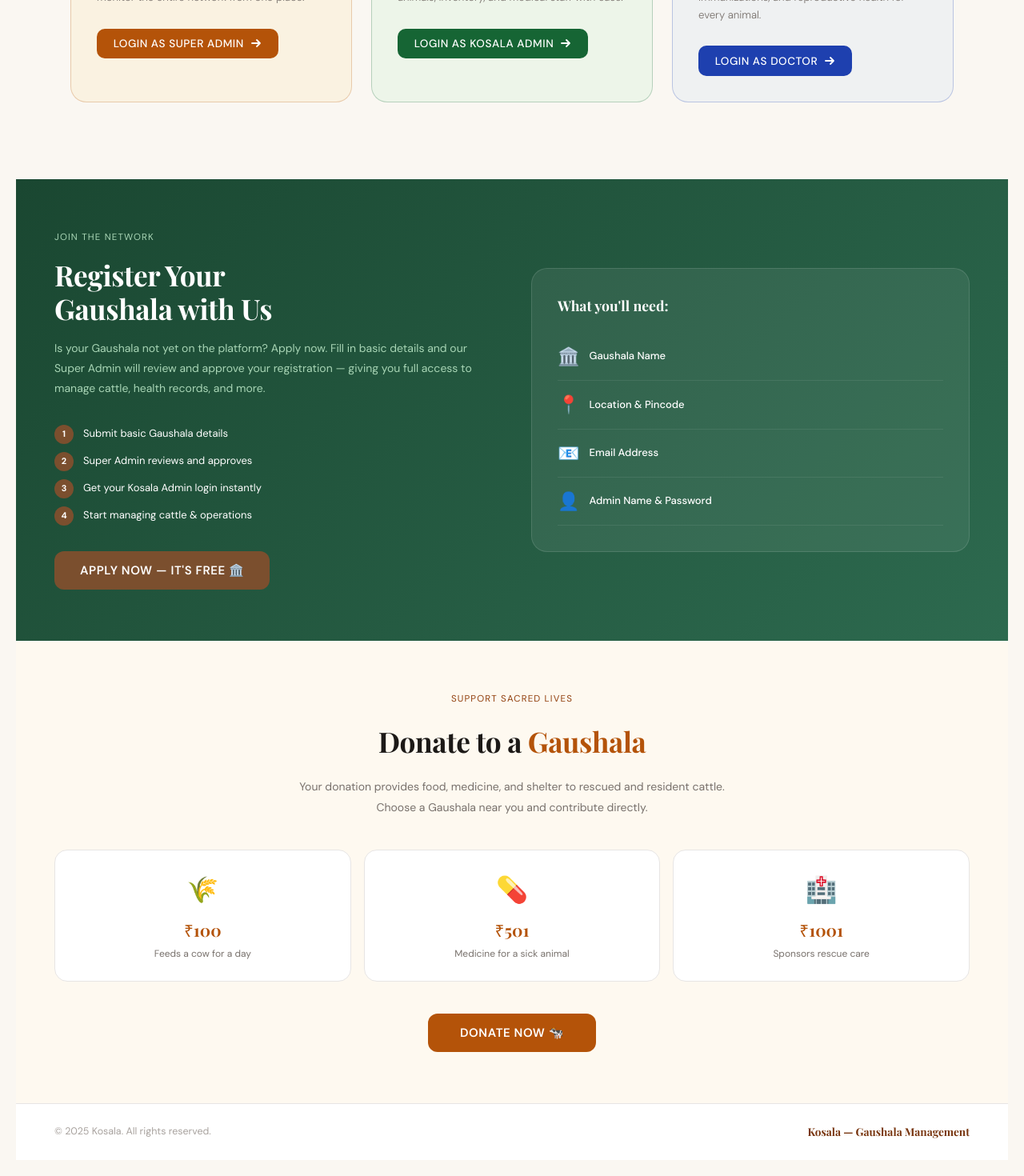
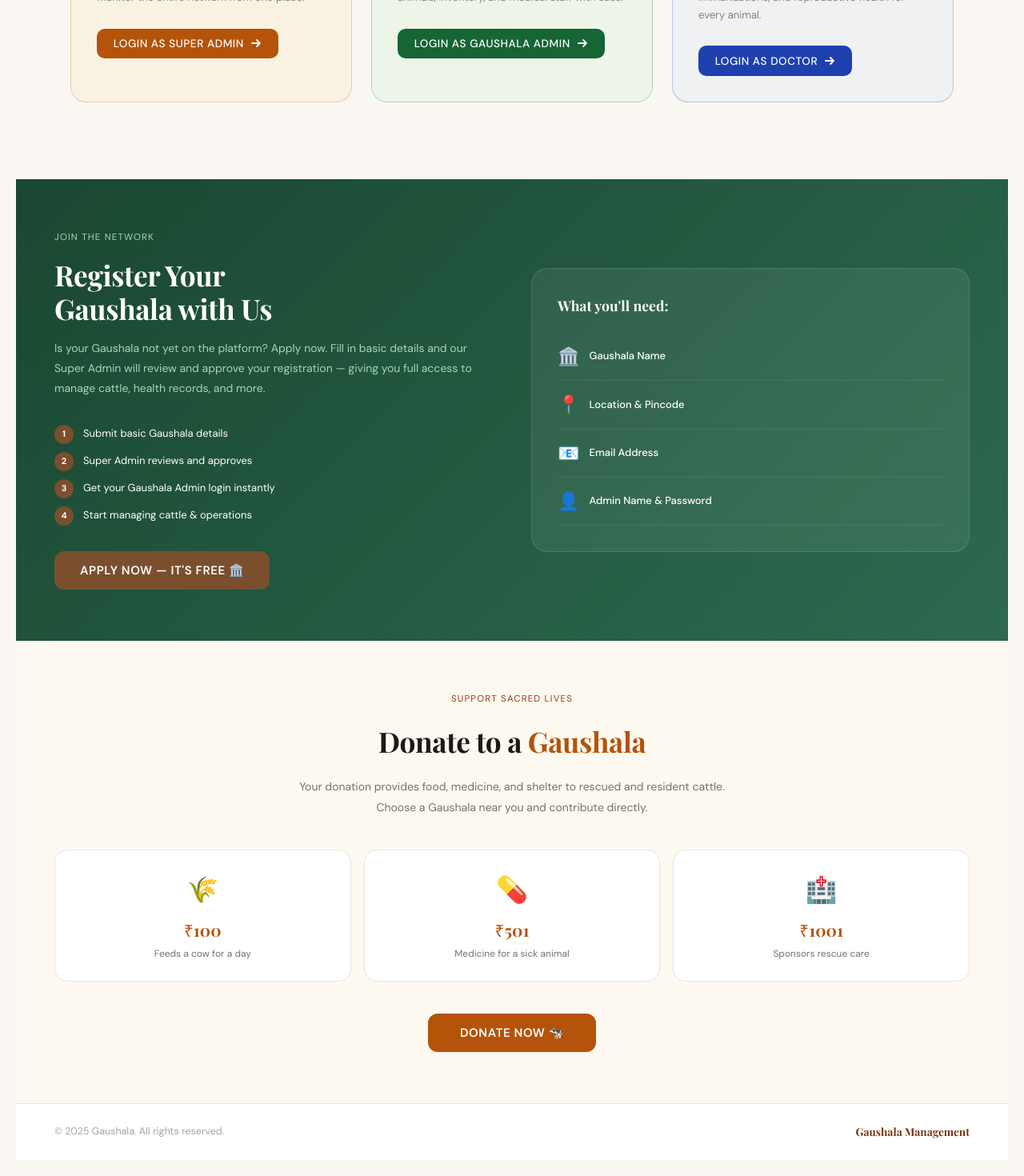
Before and after one commit to kowsikss/mymoo-admin, a React (Vite) app: page / in a window 1280 px wide. Shown: the part 1434-2904 px from the top of the page at 80% size. Built offline with nearby package versions, Linux system fonts and the light colour scheme.

Commit message:
changed name mistake in Gaushala

```diff
--- a/src/pages/AdminLogin.jsx
+++ b/src/pages/AdminLogin.jsx
@@ -95,7 +95,7 @@ function AdminLogin() {
 
         <div className="kosala-link">
           <a onClick={() => navigate("/kosala-admin-login")}>
-            Login as Kosala Admin
+            Login as Gaushala Admin
           </a>
         </div>
       </form>
--- a/src/pages/HomePage.jsx
+++ b/src/pages/HomePage.jsx
@@ -19,7 +19,7 @@ const roles = [
     border: "rgba(180,83,9,0.25)",
   },
   {
-    title: "Kosala Admin",
+    title: "Gaushala Admin",
     subtitle: "Gaushala Operations",
     description: "Manage your Gaushala's cattle, rescued animals, inventory, and medical staff with ease.",
     icon: (
@@ -604,7 +604,7 @@ export default function HomePage() {
         Is your Gaushala not yet on the platform? Apply now. Fill in basic details and our Super Admin will review and approve your registration — giving you full access to manage cattle, health records, and more.
       </p>
       <div style={{ display: "flex", flexDirection: "column", gap: "10px", marginBottom: "2rem" }}>
-        {["Submit basic Gaushala details", "Super Admin reviews and approves", "Get your Kosala Admin login instantly", "Start managing cattle & operations"].map((step, i) => (
+        {["Submit basic Gaushala details", "Super Admin reviews and approves", "Get your Gaushala Admin login instantly", "Start managing cattle & operations"].map((step, i) => (
           <div key={i} style={{ display: "flex", alignItems: "center", gap: "12px" }}>
             <span style={{ width: "24px", height: "24px", background: "#7b4f2e", borderRadius: "50%", display: "flex", alignItems: "center", justifyContent: "center", fontSize: "11px", fontWeight: "700", color: "white", flexShrink: 0 }}>{i + 1}</span>
             <span style={{ color: "white", fontSize: "13px" }}>{step}</span>
@@ -671,8 +671,8 @@ export default function HomePage() {
 
         {/* FOOTER */}
         <footer className="hp-footer">
-          <span className="hp-footer-copy">© 2025 Kosala. All rights reserved.</span>
-          <span className="hp-footer-brand">Kosala — Gaushala Management</span>
+          <span className="hp-footer-copy">© 2025 Gaushala. All rights reserved.</span>
+          <span className="hp-footer-brand"> Gaushala Management</span>
         </footer>
       </div>
     </>
```
